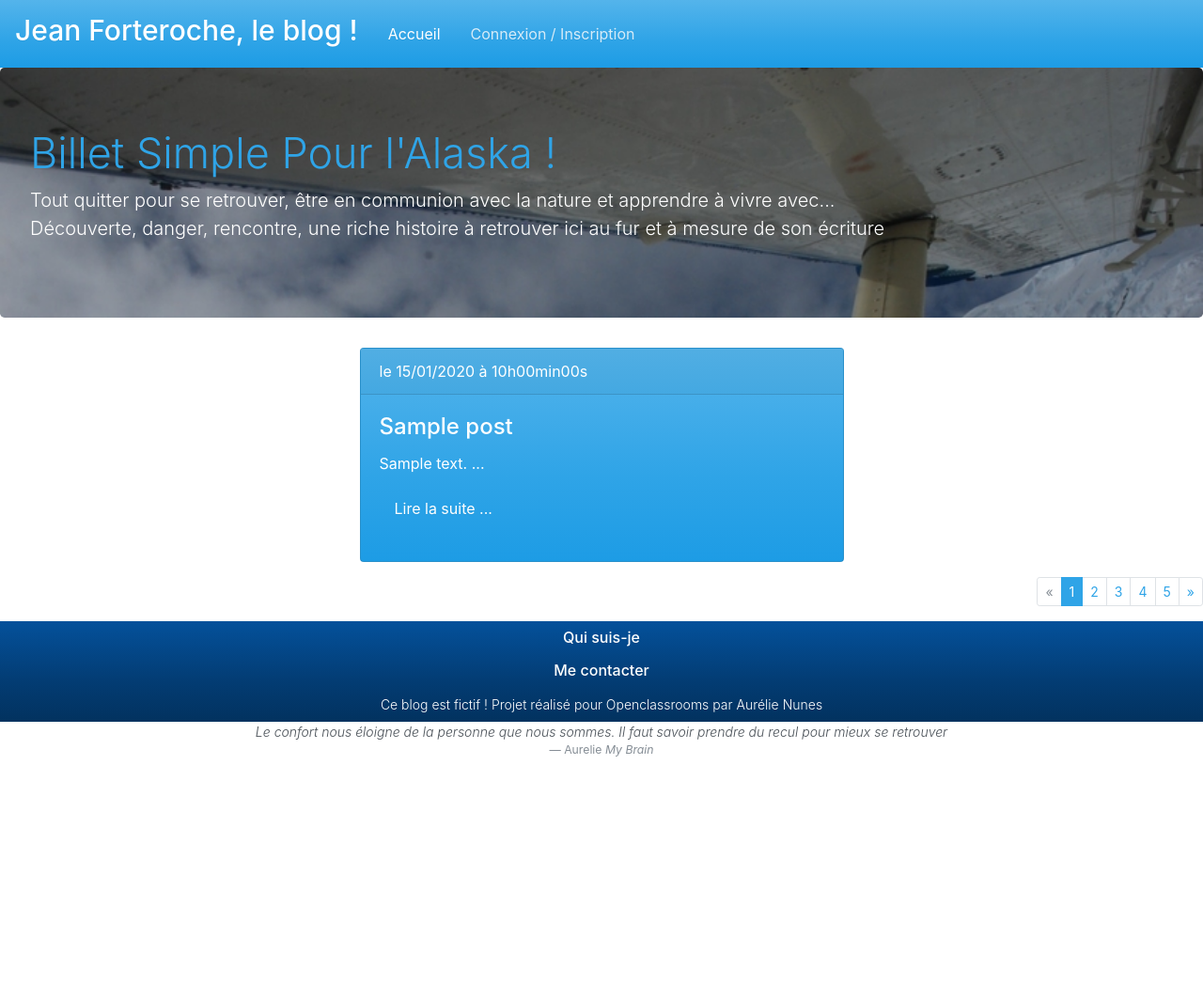
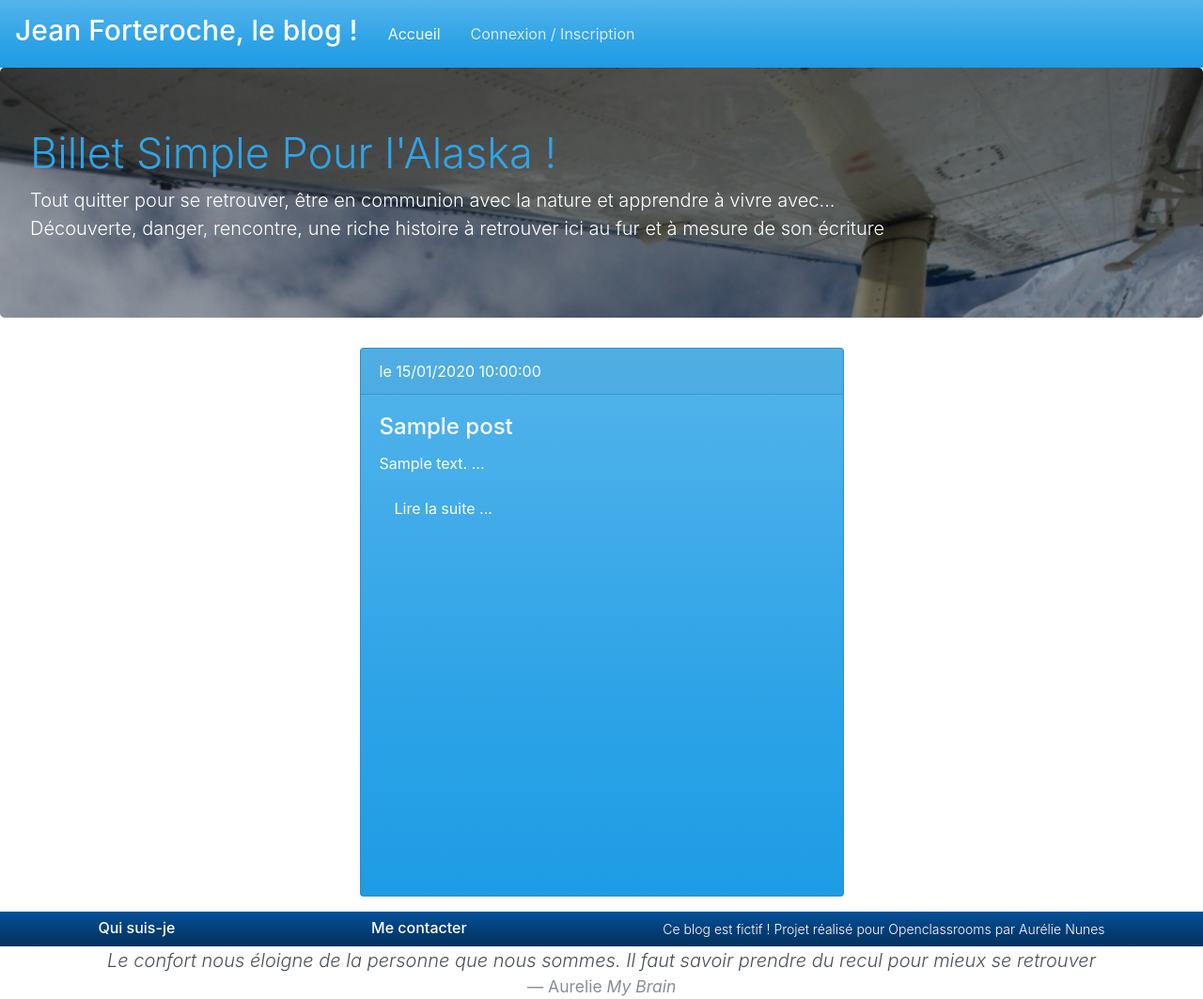
Before and after one commit to AurelieNunes/P4-OpenClassroom, a PHP site: page / in a window 1280 px wide. Shown: the whole page at 94% size. Before the commit the page ends 805 px from the top, so only its background shows below. Run offline with PHP 8.4, Linux system fonts and the light colour scheme; tables that the repository leaves empty or names only in its code hold one stand-in row (values such as "Sample post").

Commit message:
pagination and fix bug update date

```diff
--- a/controller/backend.php
+++ b/controller/backend.php
@@ -3,6 +3,7 @@
 // namespaces utilisés
 use \blog\model\CommentManager;
 use \blog\model\MemberManager;
+use \blog\model\Pagination;
 use \blog\model\PostManager;
 use \blog\model\ReportManager;
 
@@ -25,14 +26,28 @@ function loginAdmin()
 function displayAdmin()
 {
 	$postManager = new PostManager();
+	$pagination = new Pagination ();
 	$memberManager = new MemberManager();
 	$reportManager = new ReportManager();
 
-	$posts = $postManager->getPosts();
+	$postsPerPage = 4;
 
-	$members = $memberManager->getMembers();
+	$nbPosts = $pagination->getTotalPosts();
+	$nbPage = $pagination->getNbPages($nbPosts, $postsPerPage);
 
-	$reports = $reportManager->getReports();
+	if (!isset($_GET['page'])) {
+		$cPage = 0;
+	} else {
+		if (isset($_GET['page']) && $_GET['page'] > 0 && $_GET['page'] <= $nbPage) {
+			$cPage = (intval($_GET['page']) - 1) * $postsPerPage;
+		}
+	}
+
+    $posts = $postManager->getPosts($cPage, $postsPerPage);
+
+    $reports = $reportManager->getReports();
+    $members = $memberManager->getMembers();
+
 
 	require('view/backend/adminView.php');
 }
--- a/controller/frontend.php
+++ b/controller/frontend.php
@@ -2,10 +2,10 @@
 
 // Chargement des classes
 use \blog\model\PostManager;
+use \blog\model\Pagination;
 use \blog\model\CommentManager;
 use \blog\model\MemberManager;
 use \blog\model\ReportManager;
-
 
 require_once './model/Manager.php';
 
@@ -13,8 +13,22 @@ require_once './model/Manager.php';
 function listPosts()
 {
 	$postManager = new PostManager(); // Création d'un objet
+	$pagination = new Pagination();
+	//determine le nb de posts par page
+	$postsPerPage = 4;
 
-	$posts = $postManager->getPosts(); // Appel d'une fonction de cet objet
+	$nbPosts = $pagination->getTotalPosts();
+	$nbPage = $pagination->getNbPages($nbPosts, $postsPerPage);
+
+	if (!isset($_GET['page'])) {
+		$cPage = 0;
+	} else {
+		if (isset($_GET['page']) && $_GET['page'] > 0 && $_GET['page'] <= $nbPage) {
+			$cPage = (intval($_GET['page']) - 1) * $postsPerPage;
+		}
+	}
+
+	$posts = $postManager->getPosts($cPage,$postsPerPage); // Appel d'une fonction de cet objet
 
     require('view/frontend/homeView.php');
 }
--- a/index.php
+++ b/index.php
@@ -3,6 +3,7 @@ session_start();
 
 require './controller/frontend.php';
 require './controller/backend.php';
+require './model/Pagination.php';
 require './model/PostManager.php';
 require './model/CommentManager.php';
 require './model/MemberManager.php';
--- /dev/null
+++ b/model/Pagination.php
@@ -0,0 +1,23 @@
+<?php
+namespace blog\model;
+
+use \blog\model\Manager;
+use PDO;
+
+class Pagination extends Manager
+{
+	public function getTotalPosts() {
+        $db = $this->dbConnect();
+        $totalPosts = (int)$db->query('SELECT COUNT(id) FROM posts')->fetch(PDO::FETCH_NUM)[0];
+
+        return $totalPosts;
+    }
+
+    public function getNbPages($totalPosts, $postsPerPage) {
+
+        //calcule le nbre de pages totales (ceil (au supérieur))
+        $pages = ceil($totalPosts/$postsPerPage);
+
+        return $pages;
+    }
+}
--- a/model/PostManager.php
+++ b/model/PostManager.php
@@ -6,10 +6,10 @@ use \blog\model\Manager;
 class PostManager extends Manager
 {
     //fonction pour récupérer tous les posts
-    public function getPosts()
+    public function getPosts($cPage, $postsPerPage)
 {
     $db = $this->dbConnect();
-    $req = $db->query('SELECT id, title, content, DATE_FORMAT(creation_date, \'%d/%m/%Y à %Hh%imin%ss\') AS creation_date_fr FROM posts ORDER BY creation_date DESC LIMIT 0, 5');
+    $req = $db->query("SELECT id, title, content, DATE_FORMAT(creation_date, '%d/%m/%Y %H:%i:%s') AS date_fr, DATE_FORMAT(update_date, '%d/%m/%Y %H:%i:%s') AS update_date_fr FROM posts  ORDER BY creation_date DESC LIMIT $cPage, $postsPerPage");
 
     return $req;
 }
@@ -18,7 +18,7 @@ class PostManager extends Manager
     public function getPost($postId)
 {
     $db = $this->dbConnect();
-    $req = $db->prepare('SELECT id, title, content,DATE_FORMAT(creation_date, \'%d/%m/%Y à %Hh%imin%ss\') AS creation_date_fr FROM posts WHERE id = ?');
+    $req = $db->prepare('SELECT id, title, content, DATE_FORMAT(creation_date, \'%d/%m/%Y à %Hh%imin%ss\') AS date_fr, DATE_FORMAT(update_date, "%d/%m/%Y %H:%i:%s") AS update_date_fr FROM posts WHERE id = ?');
     $req->execute(array($postId));
     $post = $req->fetch();
 
@@ -28,7 +28,7 @@ class PostManager extends Manager
     //Fonction pour mettre à jour un post
     public function updatePost($title, $content, $postId) {
     $db = $this->dbConnect();
-    $req = $db->prepare('UPDATE posts SET title = ?, content = ?, update_date_fr = NOW() WHERE id = ?');
+    $req = $db->prepare('UPDATE posts SET title = ?, content = ?, update_date = NOW() WHERE id = ?');
     $req->execute(array($title, $content, $postId));
     $updated = $req->fetch();
 
@@ -38,7 +38,7 @@ class PostManager extends Manager
     //Fonction pour créer un post
     public function createPost($title, $content) {
     $db = $this->dbConnect();
-    $req = $db->prepare('INSERT INTO posts(title, content, creation_date, update_date_fr) VALUES (?, ?, NOW(), NOW())');
+    $req = $db->prepare('INSERT INTO posts(title, content,date, update_date) VALUES (?, ?, NOW(), NOW())');
     $req->execute(array($title, $content));
     $newPost = $req->fetch();
 
--- a/public/style.css
+++ b/public/style.css
@@ -5,6 +5,14 @@
 html {
   box-sizing: content-box!important;
   height: 100%;
+}
+
+body {
+  height: 100%;
+}
+
+#container {
+  height: 507px;
 }
 
 .jumbotron {
@@ -44,6 +52,12 @@ footer .navbar {
   padding: 0;
 }
 
+footer .navbar-nav {
+  flex-direction: column;
+  text-align: center;
+
+}
+
 .fictif, .blockquote {
   font-size: 14px;
 }
@@ -66,6 +80,17 @@ footer .navbar {
   text-align: justify;
   padding: 10px;
 }
+
+.mypicture {
+  width: 20%;
+  height: auto;
+  margin-bottom: 20px;
+}
+
+.mypicture img {
+  width: 100%;
+}
+
 
 /* ---------------------------------------- */
 /* ==               MEDIAS                  */
@@ -128,4 +153,14 @@ footer .navbar {
     margin-top: 0;
   }
 
+  footer .navbar-nav {
+    flex-direction: row;
+    justify-content: space-around;
+
+  }
+
+  .blockquote {
+    font-size: 20px;
+  }
+
 }
--- a/view/backend/updatePostView.php
+++ b/view/backend/updatePostView.php
@@ -7,6 +7,7 @@ $title = "Panneau d'administration"; ?>
 <section id="adminPanel">
 	<h1>Panneau d'administration</h1>
 	<div id="managerBlock">
+
 		<p class="returnLink"><a href="index.php?action=admin">Retour au menu</a></p>
 		<div id="updateBlock">
 			<form action="index.php?action=submitUpdate&amp;id=<?= $post['id']; ?>" method="post">
--- a/view/frontend/aboutMeView.php
+++ b/view/frontend/aboutMeView.php
@@ -3,6 +3,9 @@
 <?php ob_start();?>
 
 <section class="mt-5 mb-5" id="About">
+    <div class="mypicture mx-auto">
+        <img src="public/images/Portrait.jpg" alt="homme avec bandeau et lunettes de soleil qui sourit"/>
+    </div>
     <div class="pb-4" id="AboutMe">
         <h3>À propos de moi</h3>
             <p>Passionné par les voyages et le développement personnel, j'ai décidé d'allier mes passions avec l'écriture. L'écriture est pour moi comme une méditation, on se retrouve face à soi-même à laisser aller ses pensées... Après ma rencontre avec Eckart Tolle, j'ai eu un déclic encore plus intense ! Qui suis-je réellement ? Quel est le but de ma vie ? Ces questions n'avaient points de réponses jusqu'à ce que je regarde INTO The WILD ! A ce moment précis, je me suis dis pourquoi vivre ici ? pourquoi rester dans un confort qui ne me rends pas plus heureux que ça ? J'ai donc décidé de faire mes valises, vendre mes biens, mes affaires, en deux semaines je n'avais plus rien ! J'étais LIBRE ! Enfin RÉELLEMENT LIBRE ! Sans plus aucuns bien matériels mais heureux ! Je me suis donc rendu à l'aéroport, pris un billet aller pour l'Alaska avec mon sac à dos à la recherche du fameux Bus 142 ! Je publierais donc sur ce blog mes récits jour après jour. En espérant que cela vous plaira ! Bonne lecture :)</p>
--- a/view/frontend/homeView.php
+++ b/view/frontend/homeView.php
@@ -3,8 +3,8 @@
 $title = "Billet simple pour l'Alaska"; ?>
 
 <?php ob_start(); ?>
+
 <?php
-
 // si compte bien créé, affiche message de confirmation à l'utilisateur
 if (isset($_GET['account-status']) && $_GET['account-status'] == 'account-successfully-created') {
 	echo '<div class="alert alert-dismissible alert-success text-center" id="success">
@@ -18,12 +18,11 @@ if (isset($_GET['logout']) && $_GET['logout'] == 'success') {
 }
 ?>
 
-<section class="listPosts">
+<section class="listPosts h-100">
 
 <?php
 
 	$data = $posts->fetchAll();
-	$posts->closeCursor();
 
 	if (!$data) {
 		echo "Aucuns posts à afficher";
@@ -31,7 +30,7 @@ if (isset($_GET['logout']) && $_GET['logout'] == 'success') {
 		for ($i = 0; $i < count($data); $i++) {
 	?>
 			<div class="card row text-white bg-primary mb-3">
-				<div class="card-header">le <?= $data[$i]['creation_date_fr']; ?></div>
+				<div class="card-header">le <?= $data[$i]['date_fr']; ?></div>
 				<div class="card-body">
 					<h4 class="card-title"><?= htmlspecialchars($data[$i]['title']); ?></h4>
 					<p class="card-text">
@@ -47,9 +46,27 @@ if (isset($_GET['logout']) && $_GET['logout'] == 'success') {
 			</div>
 	<?php
 		}
-	}
-	?>
-</section>
+	} ?>
+	</section>
+
+	<?php
+	if ($nbPage >= 2) {
+		?>
+		<section id="Pagination" class="text-right ">
+			<div id="pageFrame">
+		<?php
+				for ($i = 1; $i <= $nbPage; $i++) {
+					if ((!isset($_GET['page']) && $i == 1) || (isset($_GET['page']) && $_GET['page'] == $i)) {
+						echo "<span class='cPageFrame'>$i</span>";
+					} else {
+						echo "<a class='pageBlock' href=\"index.php?page=$i\">$i</a>";
+					}
+				}
+			}
+		?>
+			</div>
+
+		</section>
 
 <?php $content = ob_get_clean(); ?>
 
--- a/view/frontend/template.php
+++ b/view/frontend/template.php
@@ -16,7 +16,9 @@
 
 <header>
 	<nav class="navbar navbar-expand-lg navbar-dark bg-primary">
-		<a class="navbar-brand " href="index.php?action=listPosts"><h6>Jean Forteroche, le blog !</h6></a>
+		<a class="navbar-brand " href="index.php?action=listPosts">
+			<h6>Jean Forteroche, le blog !</h6>
+		</a>
 		<button class="navbar-toggler" type="button" data-toggle="collapse" data-target="#navbarColor01"
 			aria-controls="navbarColor01" aria-expanded="false" aria-label="Toggle navigation">
 			<span class="navbar-toggler-icon"></span>
@@ -54,7 +56,7 @@
 </header>
 
 <body>
-	<div class="container">
+	<div class="container h-75" >
 		<?= $content ?>
 	</div>
 
@@ -70,33 +72,9 @@
 	</script>
 </body>
 <footer>
-<div>
-  <ul class="pagination pagination-sm justify-content-end">
-    <li class="page-item disabled">
-      <a class="page-link" href="#">&laquo;</a>
-    </li>
-    <li class="page-item active">
-      <a class="page-link" href="#">1</a>
-    </li>
-    <li class="page-item">
-      <a class="page-link" href="#">2</a>
-    </li>
-    <li class="page-item">
-      <a class="page-link" href="#">3</a>
-    </li>
-    <li class="page-item">
-      <a class="page-link" href="#">4</a>
-    </li>
-    <li class="page-item">
-      <a class="page-link" href="#">5</a>
-    </li>
-    <li class="page-item">
-      <a class="page-link" href="#">&raquo;</a>
-    </li>
-  </ul>
-</div>
+
 	<nav class="navbar navbar-expand-lg navbar-dark bg-dark d-flex">
-		<ul class="navbar-nav mr-auto w-100 flex-column text-center">
+		<ul class="navbar-nav mr-auto w-100">
 			<li class="nav-item active">
 				<a class="nav-link" href="index.php?action=about">
 					<h5>Qui suis-je</h5>
@@ -113,16 +91,17 @@
 	</nav>
 	<!-- <div class="cookies">
 		<p>
-			 <?php //if(isset ($_COOKIE['pseudo'])) {
+			  //if(isset ($_COOKIE['pseudo'])) {
 				//echo "<p>Hé ! Je me souviens de toi !<br />";
 			//} else {
 			//	echo "<p>Merci d'accepter les cookies en cliquant sur ok</p> <button>OK</button>";
-			//} ?>
+			//}
 		</p>
 	</div> -->
 
 	<blockquote class="blockquote text-center">
-		<p class="mb-0 font-italic font-weight-light">Le confort nous éloigne de la personne que nous sommes. Il faut savoir prendre du recul pour
+		<p class="mb-0 font-italic font-weight-light">Le confort nous éloigne de la personne que nous sommes. Il faut
+			savoir prendre du recul pour
 			mieux se retrouver</p>
 		<div class="blockquote-footer">Aurelie <cite title="Source Title">My Brain</cite></div>
 	</blockquote>
```
Also changed, not shown: view/backend/adminView.php (+7 -11 lines), view/backend/template.php (+27 -10 lines), view/frontend/listPostsView.php (deleted, +0 -34 lines), view/frontend/postView.php (+16 -1 lines), public/images/Portrait.jpg (added).
